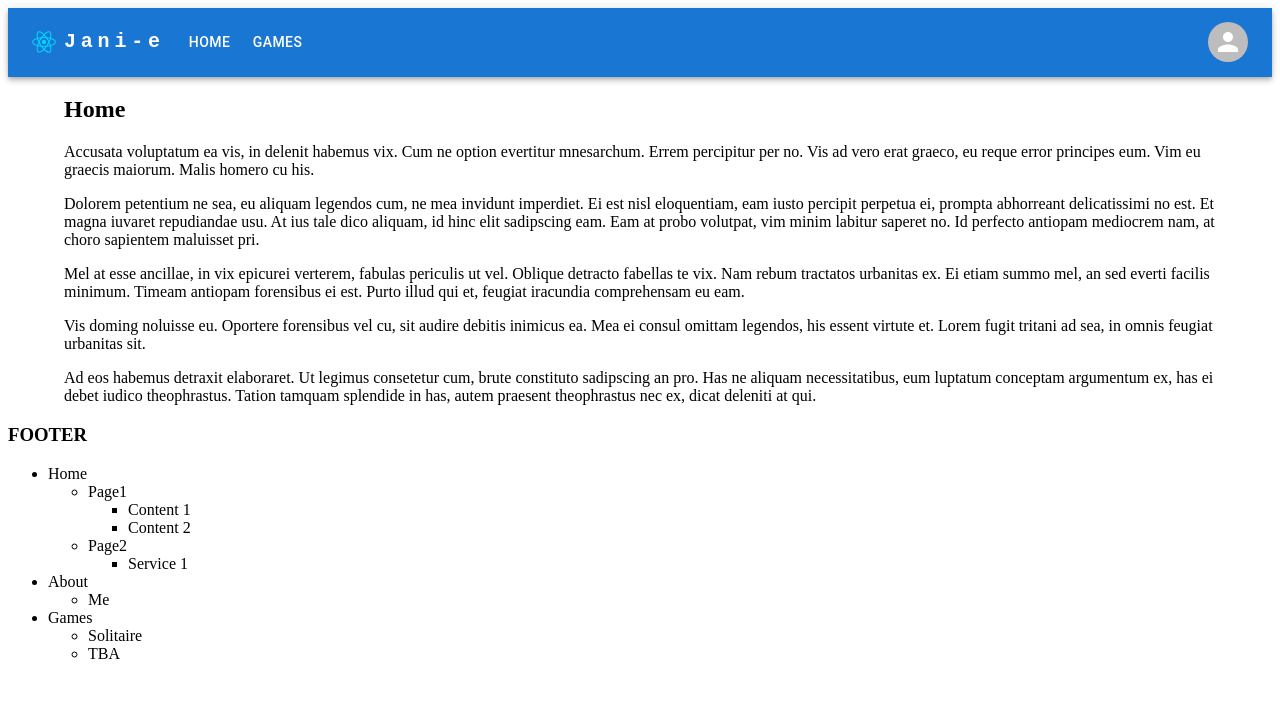
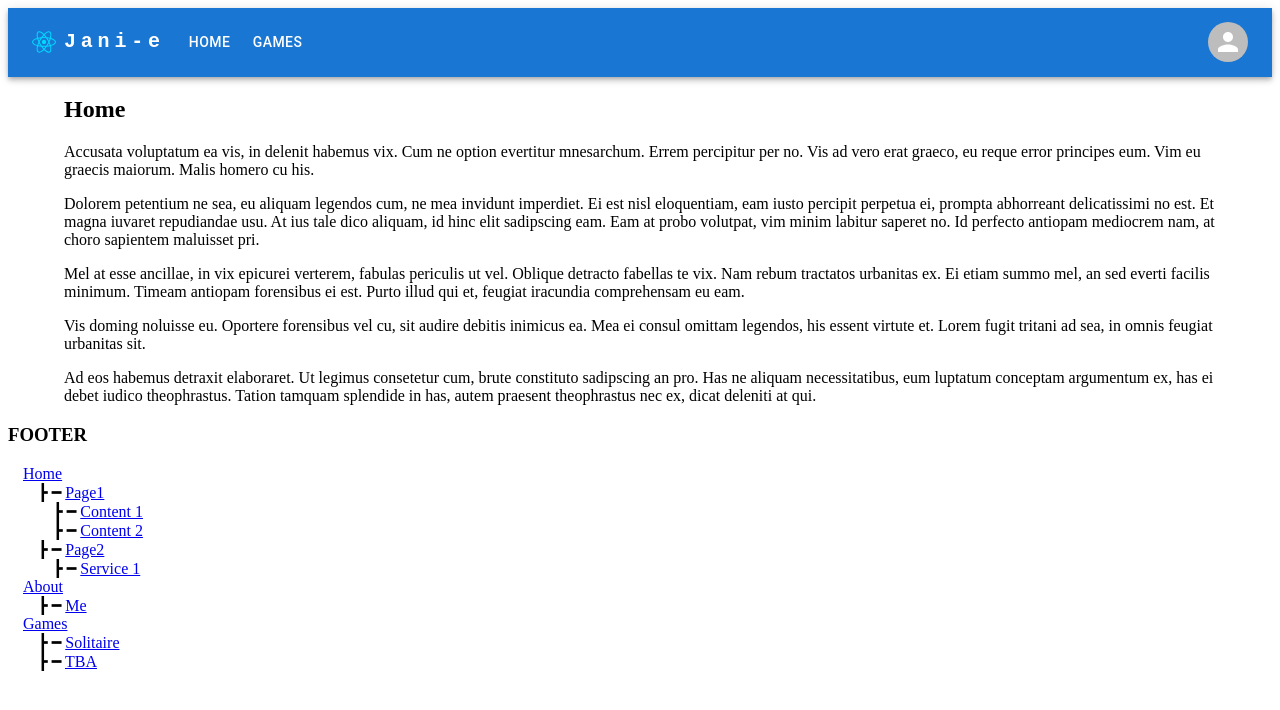
Before and after one commit to jani-e/vitejs_frontend, a React (Vite) app: page / in a window 1280 px wide. Shown: the top 710 px of the page. Built offline with nearby package versions, Linux system fonts and the light colour scheme.

Commit message:
TreeView styling

```diff
--- a/src/components/TreeView.jsx
+++ b/src/components/TreeView.jsx
@@ -1,15 +1,24 @@
 import PropTypes from 'prop-types'
+import { Link } from 'react-router-dom'
 
 const TreeView = ({pages, parent = null}) => {
   const filteredPages = pages.filter(page => page.parent === parent)
   if (filteredPages.length === 0) {
     return null
   }
+
+  const listStyle = {
+    listStyleType: 'none',
+    paddingInlineStart: '15px' //change to 0px after lines logic
+  }
+
+  console.log(filteredPages.length - 1) // if last: &#x2517; ┗, otherwise &#x2523; ┣
+
   return (
-    <ul>
+    <ul style={listStyle}>
       {filteredPages.map(page => (
         <li key={page.id}>
-          {page.name}
+          {page.parent !== null && <span>&#x2523; &#x2501; </span>}<Link to={page.name}>{page.name}</Link>
           {<TreeView pages={pages} parent={page.id} />}
         </li>
       ))}
@@ -23,3 +32,14 @@ TreeView.propTypes = {
   pages: PropTypes.array.isRequired,
   parent: PropTypes.number
 }
+
+/*
+&#x2523; ┣
+&#x2517; ┗
+&#x2501; ━
+&#x2503; ┃
+
+TODO:
+improve logic for the lines
+linking is based on page.name -> doesn't work with submenu items, missing parent from path
+*/
```
